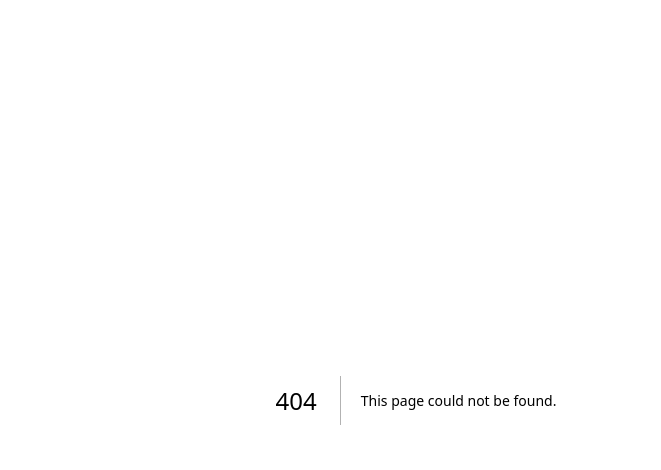
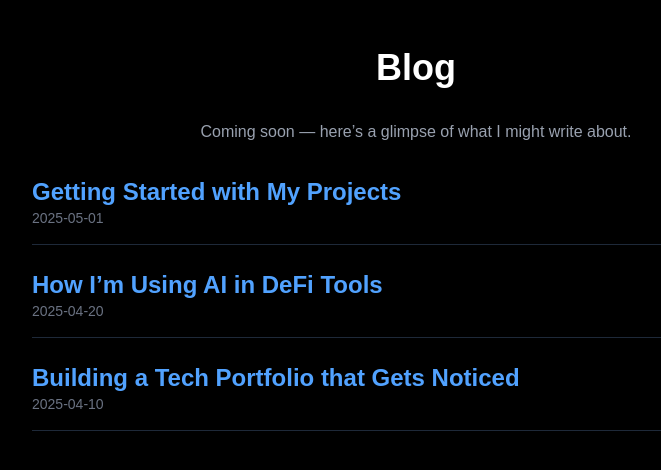
Before and after one commit to Zezoo123/Portfolio, a Next.js app in the folder frontend/: page /blog in a window 1280 px wide. Before the commit this address had no page. Shown: the top 470 px of the page, without its empty margins (224-885 px from the left). Built offline with nearby package versions, Linux system fonts and the light colour scheme.

Commit message:
Create dummy blog post pages

```diff
--- /dev/null
+++ b/frontend/src/app/blog/[slug]/page.tsx
@@ -0,0 +1,31 @@
+import { notFound } from 'next/navigation';
+
+const fakePosts: Record<string, { title: string; content: string }> = {
+  'getting-started': {
+    title: 'Getting Started with My Projects',
+    content: 'This is a placeholder post. Soon you’ll see real content about how I plan, build, and deploy my work.',
+  },
+  'ai-in-finance': {
+    title: 'How I’m Using AI in DeFi Tools',
+    content: 'Placeholder text about AI, LSTMs, price prediction models, and trading bots.',
+  },
+  'portfolio-tips': {
+    title: 'Building a Tech Portfolio that Gets Noticed',
+    content: 'Some placeholder advice on showing off your skills through clean UI, real projects, and good writing.',
+  },
+};
+
+export default function BlogPost({ params }: { params: { slug: string } }) {
+  const post = fakePosts[params.slug];
+
+  if (!post) return notFound();
+
+  return (
+    <div className="min-h-screen px-6 py-12 bg-black text-white">
+      <div className="max-w-3xl mx-auto">
+        <h1 className="text-4xl font-bold mb-4">{post.title}</h1>
+        <p className="text-gray-300">{post.content}</p>
+      </div>
+    </div>
+  );
+}
--- /dev/null
+++ b/frontend/src/app/blog/page.tsx
@@ -0,0 +1,29 @@
+import Link from 'next/link';
+
+const fakePosts = [
+  { id: 'getting-started', title: 'Getting Started with My Projects', date: '2025-05-01' },
+  { id: 'ai-in-finance', title: 'How I’m Using AI in DeFi Tools', date: '2025-04-20' },
+  { id: 'portfolio-tips', title: 'Building a Tech Portfolio that Gets Noticed', date: '2025-04-10' },
+];
+
+export default function Blog() {
+  return (
+    <div className="min-h-screen px-6 py-12 bg-black text-white">
+      <div className="max-w-3xl mx-auto">
+        <h1 className="text-4xl font-bold mb-8 text-center">Blog</h1>
+        <p className="text-gray-400 mb-8 text-center">Coming soon — here’s a glimpse of what I might write about.</p>
+
+        <ul className="space-y-6">
+          {fakePosts.map((post) => (
+            <li key={post.id} className="border-b border-gray-800 pb-4">
+              <Link href={`/blog/${post.id}`} className="text-2xl font-semibold text-blue-400 hover:underline">
+                {post.title}
+              </Link>
+              <p className="text-sm text-gray-500">{post.date}</p>
+            </li>
+          ))}
+        </ul>
+      </div>
+    </div>
+  );
+}
```
